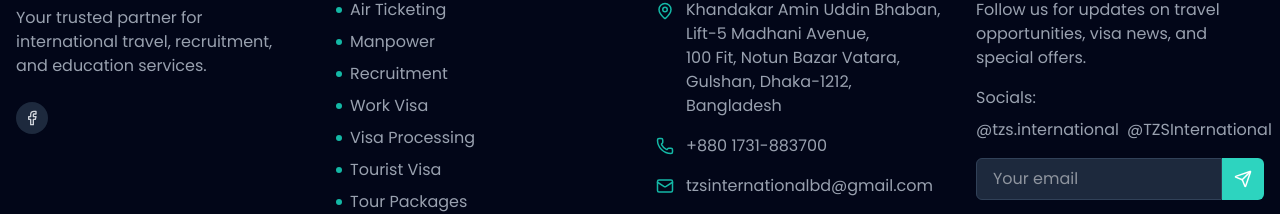
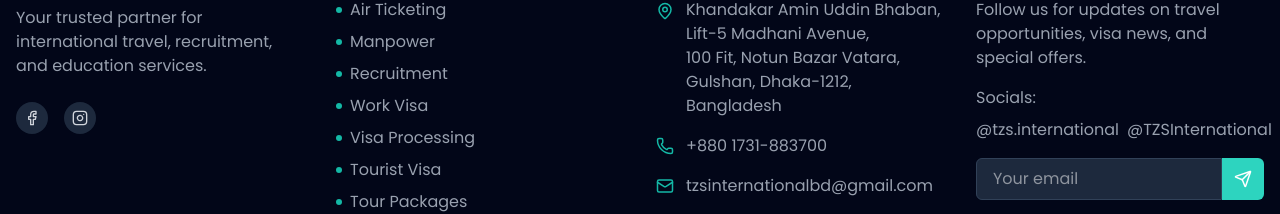
Before and after one commit to Rayan37307/tzsinternational-web, a Next.js app: page / in a window 1280 px wide. Shown: the part 3282-3496 px from the top of the page. Built offline with nearby package versions, Linux system fonts and the light colour scheme; no server answers; the database is empty.

Commit message:
Update Footer.tsx

```diff
--- a/src/components/Footer.tsx
+++ b/src/components/Footer.tsx
@@ -1,7 +1,7 @@
 import Link from "next/link";
 import Image from "next/image";
 import { MapPin, Phone, Mail, Send, Globe } from "lucide-react";
-import { Facebook, Twitter, Instagram, Linkedin } from "lucide-react";
+import { Facebook, Twitter, Instagram, Linkedin, Tiktok } from "lucide-react";
 
 export default function Footer() {
   return (
@@ -30,13 +30,13 @@ export default function Footer() {
 {/*               <Link href="#"
                 className="w-8 h-8 rounded-full bg-slate-800 flex items-center justify-center text-gray-300 hover:bg-slate-700 transition-colors">
                 <Twitter size={16} />
-              </Link>
-              <Link href="#"
+              </Link> */}
+              <Link href="https://www.instagram.com/tzsinternational?igsh=MThpMm5nNDE2OW0wbw=="
                 className="w-8 h-8 rounded-full bg-slate-800 flex items-center justify-center text-gray-300 hover:bg-slate-700 transition-colors"
               >
                 <Instagram size={16} />
               </Link>
-              <Link href="#"
+{/*               <Link href="#"
                 className="w-8 h-8 rounded-full bg-slate-800 flex items-center justify-center text-gray-300 hover:bg-slate-700 transition-colors"
               >
                 <Linkedin size={16} />
```
